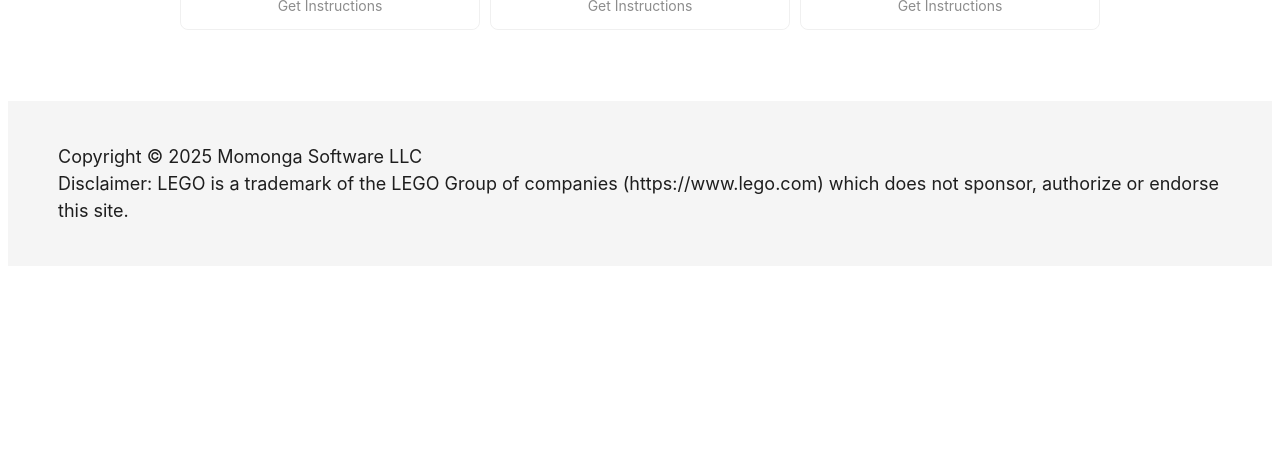
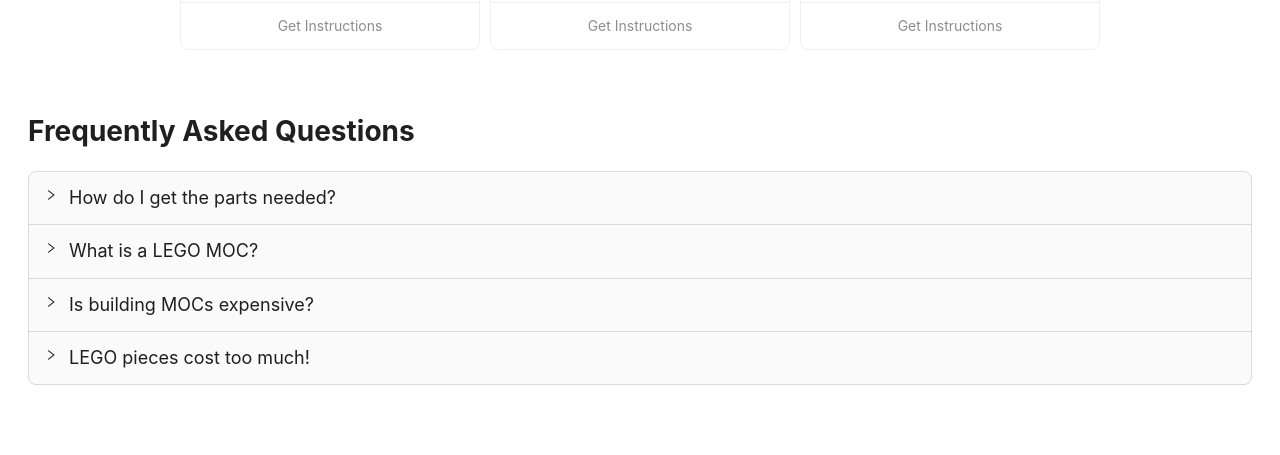
Before and after one commit to coconut-junior/shrimply-landing-page, a React (Vite) app: page / in a window 1280 px wide. Shown: the part 1312-1767 px from the top of the page. Before the commit the page ends 1586 px from the top, so only its background shows below. Built offline with nearby package versions, Linux system fonts and the light colour scheme.

Commit message:
added faq

```diff
--- a/src/App.css
+++ b/src/App.css
@@ -10,6 +10,10 @@
   box-sizing: border-box;
 }
 
+h2 {
+  font-size: 2em;
+}
+
 p {
   line-height: 150%;
   font-size: 18px;
--- a/src/App.tsx
+++ b/src/App.tsx
@@ -1,9 +1,14 @@
 import './App.css';
-import { Button, ConfigProvider } from 'antd';
-import { Layout } from 'antd';
+import {
+  Button,
+  ConfigProvider,
+  Layout,
+  Image,
+  Flex,
+  Collapse,
+  CollapseProps,
+} from 'antd';
 import { Content, Footer } from 'antd/es/layout/layout';
-import { Image } from 'antd';
-import { Flex } from 'antd';
 import { ArrowRightOutlined } from '@ant-design/icons';
 import { magenta } from '@ant-design/colors';
 import bubbaDon from './images/bubba_don.png';
@@ -11,6 +16,65 @@
 
 function App() {
   const url = 'https://jimmy-blanck.kit.com/04e00b1c2d';
+
+  const faqItems: CollapseProps['items'] = [
+    {
+      key: '1',
+      label: 'How do I get the parts needed?',
+      children: (
+        <>
+          <p>You have several options:</p>
+          <ul>
+            <li>
+              Purchase complete MOC kits that include all required parts and
+              instructions
+            </li>
+            <li>
+              Buy individual parts from online brick stores like{' '}
+              <a src="https://www.bricklink.com/v2/main.page">BrickLink</a>
+            </li>
+            <li>Use parts from your existing LEGO collection</li>
+          </ul>
+        </>
+      ),
+    },
+    {
+      key: '2',
+      label: 'What is a LEGO MOC?',
+      children: (
+        <p>
+          A MOC (My Own Creation) is a custom LEGO creation designed from
+          scratch by LEGO enthusiasts rather than an official LEGO set.
+        </p>
+      ),
+    },
+    {
+      key: '3',
+      label: 'Is building MOCs expensive?',
+      children: (
+        <p>
+          It depends on how many parts you need to order. We try to design MOCs
+          with cost in mind, using the most common parts and offering different
+          size MOCs to account for different budgets.
+        </p>
+      ),
+    },
+    {
+      key: '4',
+      label: 'LEGO pieces cost too much!',
+      children: (
+        <p>
+          If you're not willing to pay full price for genuine LEGO parts, we
+          have a solution for you! There are many LEGO compatible part vendors
+          that offer high quality parts at a fraction of the price.
+          <br></br>
+          Our recommendation is to try ordering from
+          <a href="https://www.webrick.com/"> Webrick</a>. They offer excellent
+          prices without compromising on quality.
+        </p>
+      ),
+    },
+  ];
 
   return (
     <ConfigProvider
@@ -84,7 +148,7 @@
             <h2>Most Popular Builds</h2>
             <Flex justify="center" gap="10px" wrap={true}>
               <ProductCard
-                title="Tiki Bar"
+                title="Floating Tiki Bar"
                 src="https://cdn.rebrickable.com/media/thumbs/mocs/moc-196096/445564.png/1000x800.png?1738273833.516188"
                 partCount={268}
               ></ProductCard>
@@ -101,6 +165,11 @@
                 partCount={180}
               ></ProductCard>
             </Flex>
+          </Flex>
+
+          <Flex vertical={true} style={{ padding: '20px' }}>
+            <h2>Frequently Asked Questions</h2>
+            <Collapse items={faqItems} style={{ fontSize: '18px' }}></Collapse>
           </Flex>
           <br></br>
           <br></br>
```
